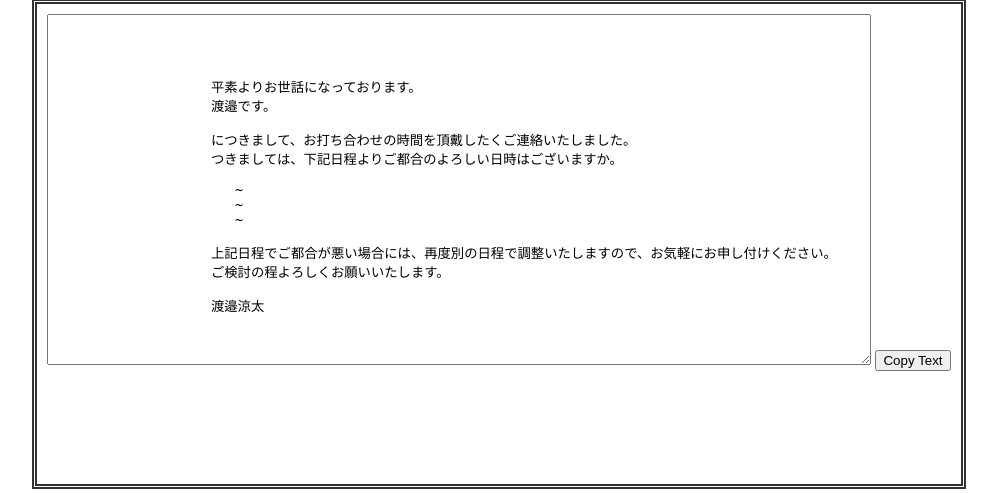
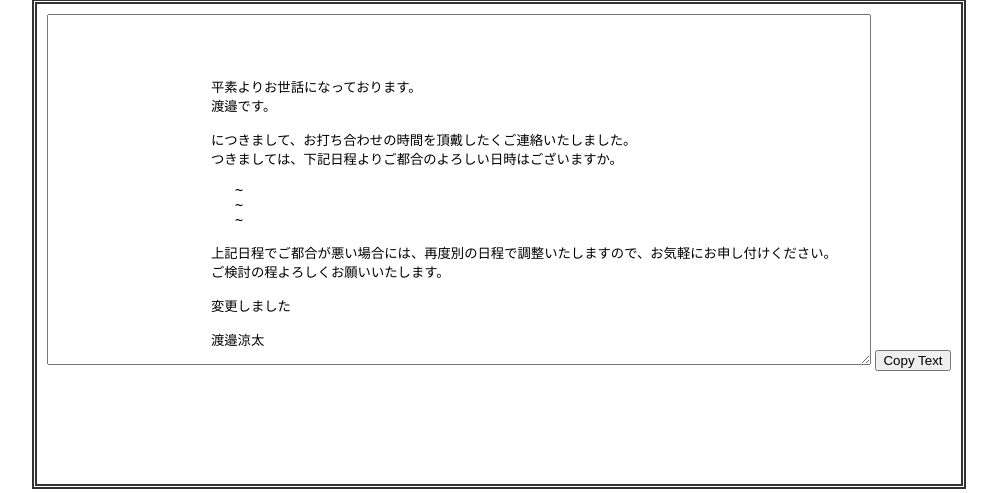
Before and after one commit to nabechanman/Django_nippo_template, a Django app: template nipo/nippo/templates/nippo/nippo-list.html in a window 1280 px wide. Shown: the part 29-522 px from the top of the page, without its empty margins (141-1138 px from the left). Run offline with Django 3.2, Linux system fonts and the light colour scheme; the template is opened without the code that fills it, so the values that code supplies are empty.

Commit message:
first_commit

```diff
--- a/nipo/nippo/templates/nippo/nippo-list.html
+++ b/nipo/nippo/templates/nippo/nippo-list.html
@@ -69,6 +69,8 @@
 
                     上記日程でご都合が悪い場合には、再度別の日程で調整いたしますので、お気軽にお申し付けください。
                     ご検討の程よろしくお願いいたします。
+
+                    変更しました
 
                     渡邉涼太
                 </textarea>
```
